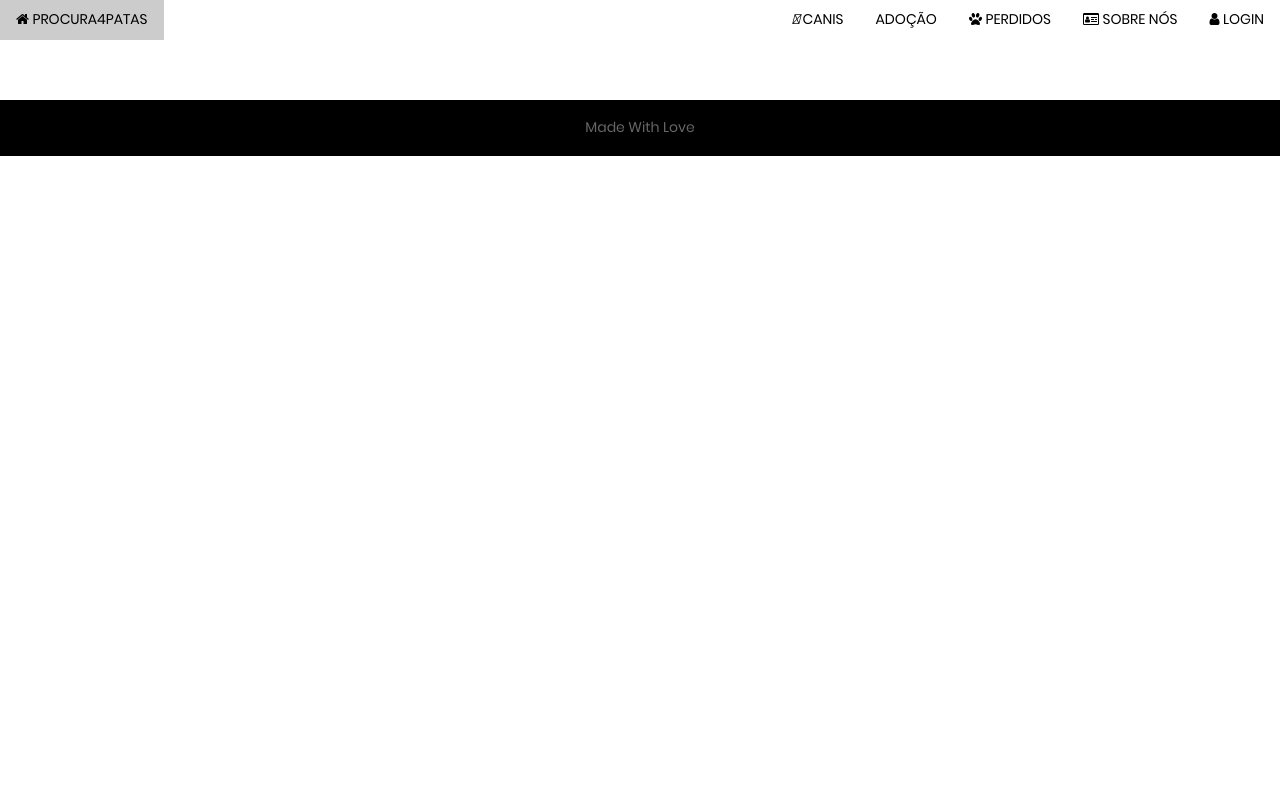
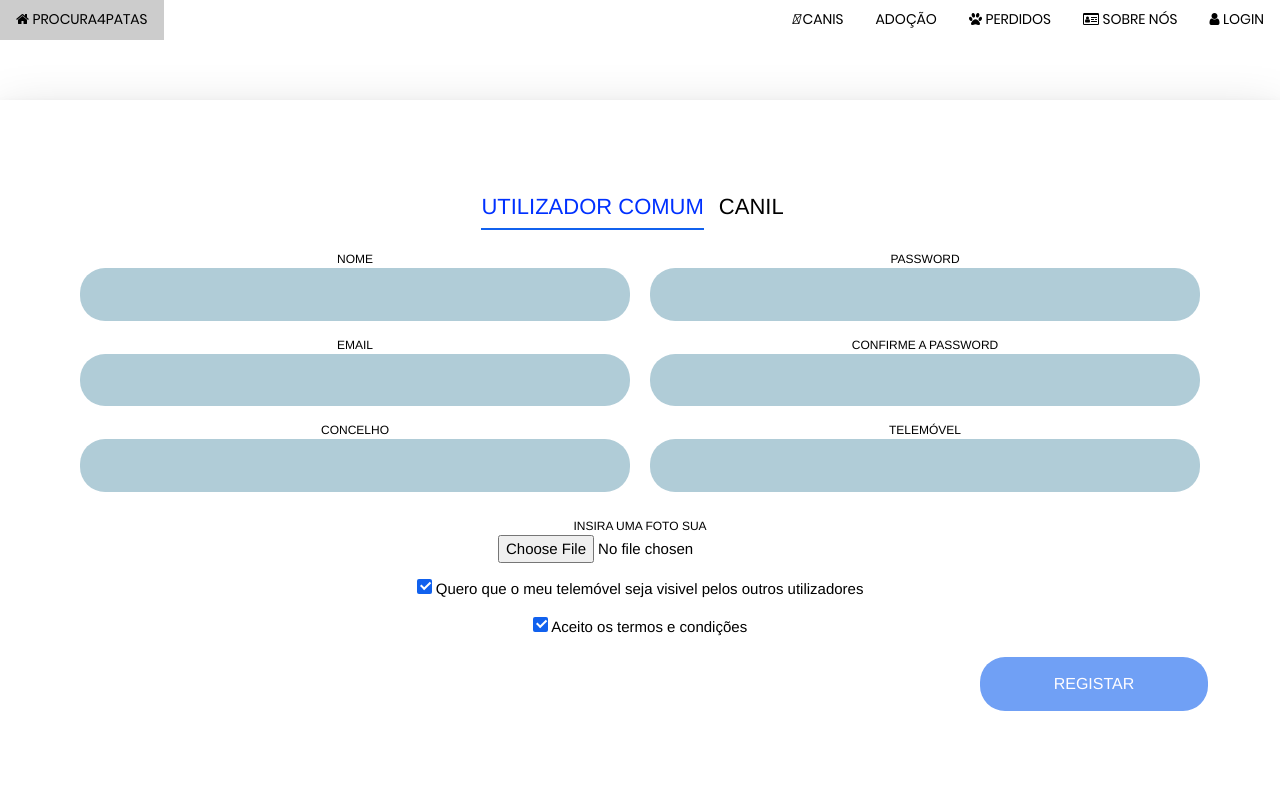
Before and after one commit to sofiapereiraGIT/EA, a Vue app in the folder untitled/: page /#/Registar in a window 1280 px wide. Shown: the top 800 px of the page. Built offline with nearby package versions, Linux system fonts and the light colour scheme.

Commit message:
Added register page.

```diff
--- a/untitled/src/components/geral/Login.vue
+++ b/untitled/src/components/geral/Login.vue
@@ -21,10 +21,10 @@
           </div>
 
           <div class="text-center w-full">
-            <a class="txt1" href="/Registar">
+            <router-link class="txt1" to="/Registar">
               Create new account
               <i class="fa fa-long-arrow-right"></i>
-            </a>
+            </router-link>
           </div>
         </form>
       </div>
--- /dev/null
+++ b/untitled/src/components/geral/Registar.vue
@@ -0,0 +1,309 @@
+<template>
+  <div>
+  <div class="login-wrap">
+    <div class="login-html">
+      <input id="tab-1" type="radio" name="tab" class="sign-in" checked><label for="tab-1" class="tab">Utilizador Comum</label>
+      <input id="tab-2" type="radio" name="tab" class="sign-up"><label for="tab-2" class="tab">Canil</label>
+
+      <div class="login-form ">
+        <div class="sign-in-htm row">
+            <div class="column">
+          <div class="group">
+            <label for="user" class="label">Nome</label>
+            <input id="user" type="text" class="input">
+          </div>
+          <div class="group">
+            <label for="pass" class="label">Email</label>
+            <input id="pass1" type="text" class="input">
+          </div>
+              <div class="group">
+                <label for="user" class="label">Concelho</label>
+                <input id="user2" type="text" class="input">
+              </div>
+            </div>
+            <div class="column">
+          <div class="group">
+            <label for="pass" class="label">Password</label>
+            <input id="pass2" type="password" class="input" data-type="password">
+          </div>
+          <div class="group">
+            <label for="pass" class="label">Confirme a password</label>
+            <input id="pass3" type="password" class="input" data-type="password">
+          </div>
+              <div class="group">
+                <label for="user" class="label">Telemóvel</label>
+                <input id="user" type="text" class="input">
+              </div>
+            </div>
+          <div class="group">
+            <label for="user" class="label">Insira uma foto sua</label>
+            <input type="file">
+          </div>
+          <div class="group">
+            <input id="check" type="checkbox" class="check" checked>
+            <label for="check"><span class="icon"></span> Quero que o meu telemóvel seja visivel pelos outros utilizadores</label>
+          </div>
+          <div class="group">
+            <input id="check" type="checkbox" class="check" checked>
+            <label for="check"><span class="icon"></span> Aceito os termos e condições</label>
+          </div>
+          <div class="group">
+            <input type="submit" class="button" value="Registar">
+          </div>
+        </div>
+
+        <div class="sign-up-htm row">
+          <div class="column">
+          <div class="group">
+            <label for="user" class="label">Nome</label>
+            <input id="user5" type="text" class="input">
+          </div>
+          <div class="group">
+            <label for="user" class="label">Email</label>
+            <input id="user6" type="text" class="input">
+          </div>
+          <div class="group">
+            <label for="pass" class="label">Password</label>
+            <input id="pass" type="password" class="input" data-type="password">
+          </div>
+            <div class="group">
+              <label for="pass" class="label">Confirme a password</label>
+              <input id="pass100" type="password" class="input" data-type="password">
+            </div>
+            <div class="group">
+              <label for="user" class="label">Telemóvel</label>
+              <input id="user8" type="text" class="input">
+            </div>
+            <div class="group">
+              <label for="user" class="label">Concelho</label>
+              <input id="user8" type="text" class="input">
+            </div>
+          </div>
+          <div class="column">
+          <div class="group">
+
+            <div class="group">
+              <label for="user" class="label">Morada</label>
+              <input id="user8" type="text" class="input">
+            </div>
+            <div class="group">
+              <label for="user" class="label">Link site oficial</label>
+              <input id="user8" type="text" class="input">
+            </div>
+            <div class="group">
+              <label for="user" class="label">Link Facebook </label>
+              <input id="user8" type="text" class="input">
+            </div>
+            <div class="group">
+              <label for="user" class="label">Link Instagram</label>
+              <input id="user8" type="text" class="input">
+            </div>
+            <div class="group">
+              <label for="user" class="label">Horário</label>
+              <input type="text" class="input">
+            </div>
+          </div>
+          <div class="group">
+            <label for="pass" class="label">Descrição</label>
+            <textarea id="pass" type="text" class="input"></textarea>
+          </div>
+          </div>
+          <div class="group">
+            <label for="user" class="label">Insira uma foto que represente o canil </label>
+            <input type="file">
+          </div>
+          <div class="group">
+            <input id="check" type="checkbox" class="check" checked>
+            <label for="check"><span class="icon"></span> Aceito os termos e condições</label>
+          </div>
+          <div class="group">
+            <input type="submit" class="button" value="Registar">
+          </div>
+        </div>
+        </div>
+    </div>
+  </div>
+  </div>
+</template>
+
+<script>
+export default {
+  name: 'Registar'}
+</script>
+
+<style scoped>
+  body{
+    margin:0;
+    color:#6a6f8c;
+    background:#c8c8c8;
+    font:600 16px/18px 'Open Sans',sans-serif;
+  }
+  *,:after,:before{box-sizing:border-box}
+  .clearfix:after,.clearfix:before{content:'';display:table}
+  .clearfix:after{clear:both;display:block}
+  a{color:inherit;text-decoration:none}
+
+  .login-wrap{
+    width:100%;
+    margin:auto;
+    max-width:100%;
+    min-height:1024px;
+    position:relative;
+    box-shadow:0 12px 15px 0 rgba(0,0,0,.24),0 17px 50px 0 rgba(0,0,0,.19);
+  }
+  .login-html{
+    width:100%;
+    height:100%;
+    position:absolute;
+    padding:90px 70px 50px 70px;
+    background: transparent; /* Mudar a cor do fundo */
+  }
+  .login-html .sign-in-htm,
+  .login-html .sign-up-htm{
+    top:0;
+    left:0;
+    right:0;
+    bottom:0;
+    position:absolute;
+    transform:rotateY(180deg);
+    backface-visibility:hidden;
+    transition:all .4s linear;
+  }
+  .login-html .sign-in,
+  .login-html .sign-up,
+  .login-form .group .check{
+    display:none;
+  }
+  .login-html .tab,
+  .login-form .group .label,
+  .login-form .group .button{
+    text-transform:uppercase;
+  }
+  .login-html .tab{
+    font-size:22px;
+    padding-bottom:5px;
+    margin: 0 15px 10px 0;
+    display:inline-block;
+    border-bottom:2px solid transparent;
+  }
+  .login-html .sign-in:checked + .tab,
+  .login-html .sign-up:checked + .tab{
+    color: #0031ff; /* Cor das letras da tab */
+    border-color:#1161ee; /* Cor da seleção da tab */
+  }
+  .login-form{
+    min-height:345px;
+    position:relative;
+    perspective:1000px;
+    transform-style:preserve-3d;
+  }
+  .login-form .group{
+    margin-bottom:15px;
+  }
+  .login-form .group .textarea,
+  .login-form .group .label,
+  .login-form .group .input{
+    width:100%;
+    color: #000000; /* Cor das letras do botão */
+    display:block;
+  }
+
+  .login-form .group .button{
+    width:20%;
+    color: #fffbff; /* Cor das letras do botão */
+    float: right ;
+    background-color: #f4511e;
+    border: none;
+    padding: 16px 32px;
+    text-align: center;
+    font-size: 16px;
+    margin: 4px 2px;
+    opacity: 0.6;
+    transition: 0.3s;
+    display: inline-block;
+    text-decoration: none;
+    cursor: pointer;
+  }
+
+  .login-form .group .button:hover {opacity: 1}
+
+  .login-form .group .textarea,
+  .login-form .group .input,
+  .login-form .group .button{
+    border:none;
+    padding:15px 20px;
+    border-radius:25px;
+    background: rgba(24, 105, 138, 0.34); /* Cor das caixinhas */
+  }
+  .login-form .group input[data-type="password"]{
+    text-security:circle;
+    -webkit-text-security:circle;
+  }
+  .login-form .group .label{
+    color: #000000; /* Muda a cor das labels */
+    font-size:12px;
+  }
+  .login-form .group .button{
+    background:#1161ee;
+  }
+  .login-form .group label .icon{
+    width:15px;
+    height:15px;
+    border-radius:2px;
+    position:relative;
+    display:inline-block;
+    background:rgba(255,255,255,.1);
+  }
+  .login-form .group label .icon:before,
+  .login-form .group label .icon:after{
+    content:'';
+    width:10px;
+    height:2px;
+    background:#fff; /* Cor do visto do checkbox */
+    position:absolute;
+    transition:all .2s ease-in-out 0s;
+  }
+  .login-form .group label .icon:before{
+    left:3px;
+    width:5px;
+    bottom:6px;
+    transform:scale(0) rotate(0);
+  }
+  .login-form .group label .icon:after{
+    top:6px;
+    right:0;
+    transform:scale(0) rotate(0);
+  }
+  .login-form .group .check:checked + label{
+    color: #000000; /* Cor das  letras da checkbox */
+  }
+  .login-form .group .check:checked + label .icon{
+    background:#1161ee;
+  }
+  .login-form .group .check:checked + label .icon:before{
+    transform:scale(1) rotate(45deg);
+  }
+  .login-form .group .check:checked + label .icon:after{
+    transform:scale(1) rotate(-45deg);
+  }
+  .login-html .sign-in:checked + .tab + .sign-up + .tab + .login-form .sign-in-htm{
+    transform:rotate(0);
+  }
+  .login-html .sign-up:checked + .tab + .login-form .sign-up-htm{
+    transform:rotate(0);
+  }
+
+  /* Create two equal columns that floats next to each other */
+  .column {
+    float: left;
+    width: 50%;
+    padding: 10px;
+  }
+
+  /* Clear floats after the columns */
+  .row:after {
+    content: "";
+    display: table;
+    clear: both;
+  }
+</style>
--- a/untitled/src/router/index.js
+++ b/untitled/src/router/index.js
@@ -12,6 +12,7 @@ import PerdidosGatos from '../components/geral/PerdidosGatos'
 import UserPerfil from '../components/geral/UserPerfil'
 import AboutUs from '../components/geral/AboutUs'
 import Login from '../components/geral/Login'
+import Registar from '../components/geral/Registar'
 import CanilHomePage from '../components/canil/CanilHomePage'
 import CanilPerfilEdit from '../components/canil/CanilPerfilEdit'
 import UserHomePage from '../components/cidadao/UserHomePage'
@@ -82,6 +83,11 @@ export default new Router({
       component: Login
     },
     {
+      path: '/Registar',
+      name: 'Registar',
+      component: Registar
+    },
+    {
       path: '/CanilHomePage',
       name: 'CanilHomePage',
       component: CanilHomePage
```
